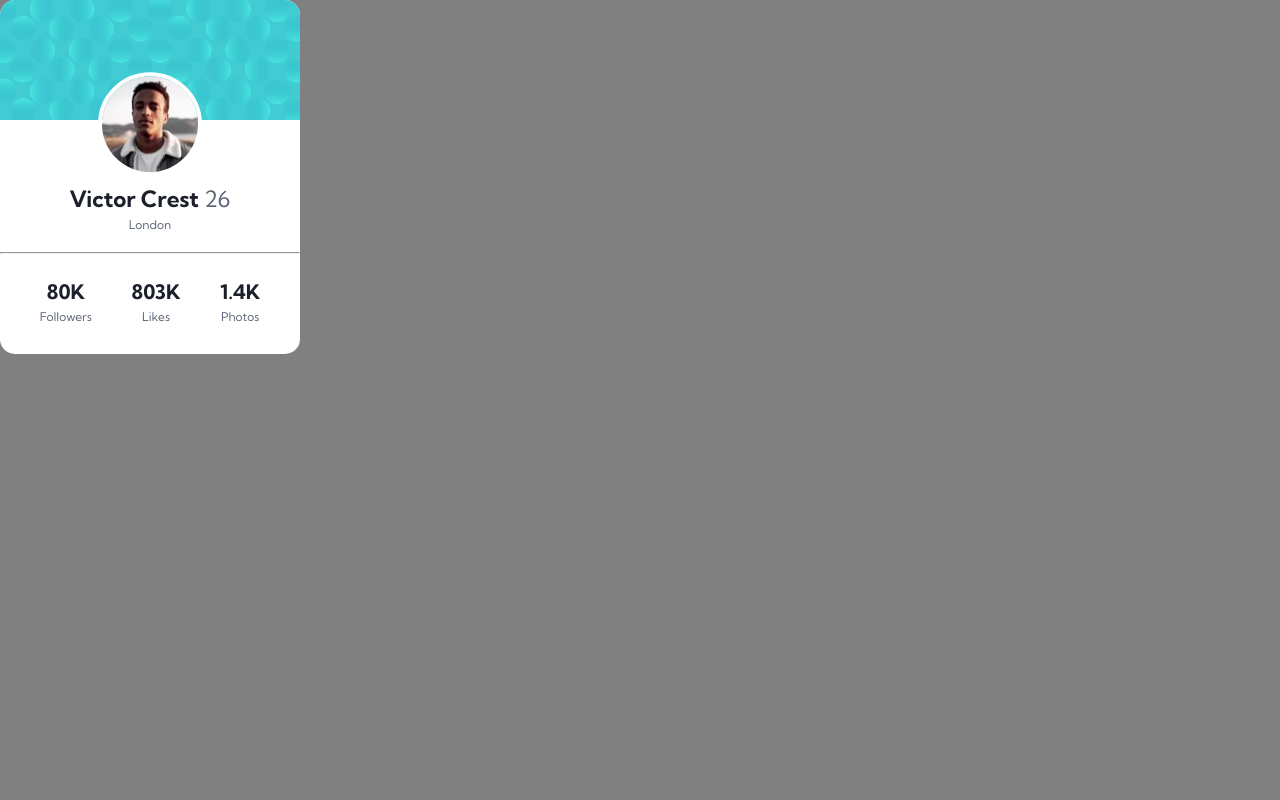
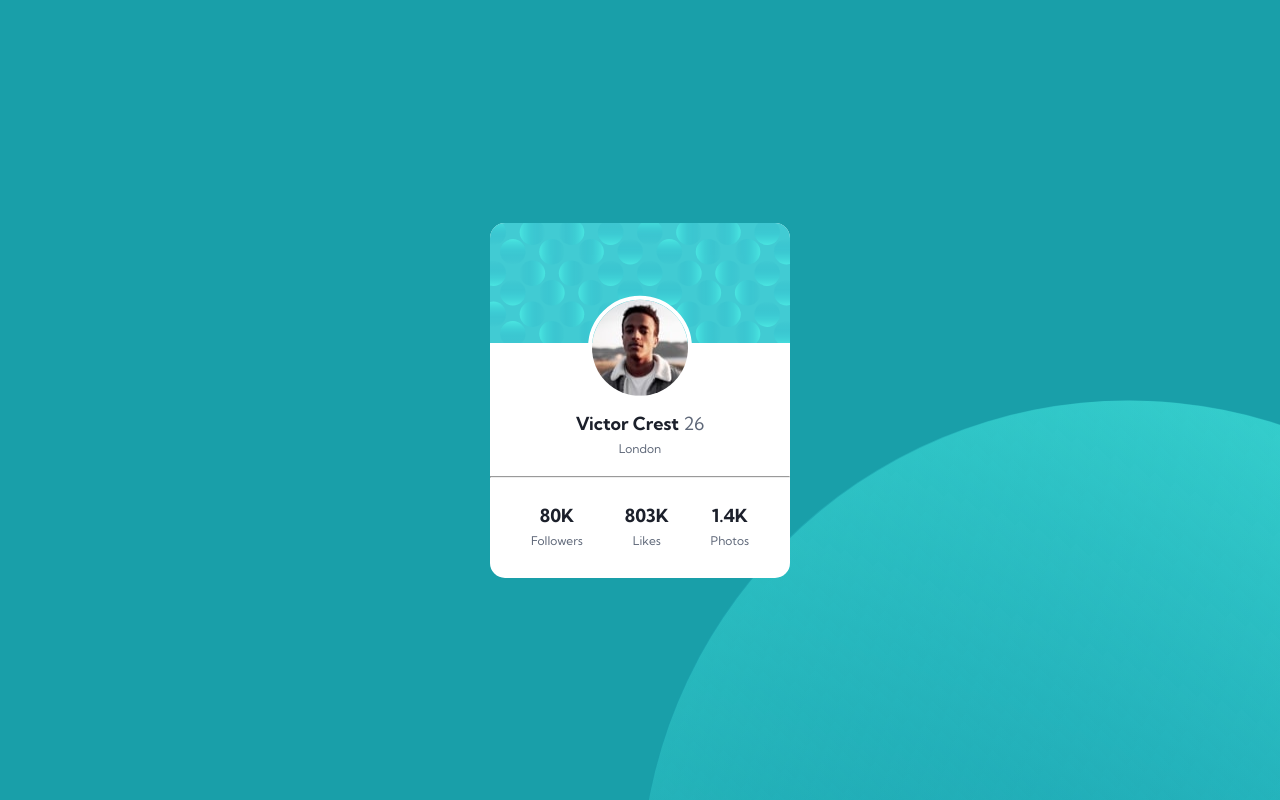
Before and after one commit to cpimentel25/Make-It-Real---Profile-Card-Component, a plain HTML site: page index.html in a window 1280 px wide. Drawn offline with Linux system fonts and the light colour scheme.

Commit message:
Update position card fixed

```diff
--- a/index.html
+++ b/index.html
@@ -9,6 +9,9 @@
     <title>Profile-Card-Component</title>
 </head>
 <body>
+    <div class="bgImg">
+        <img class="bgTop" src="./assets/bg-pattern-top.svg" />
+    </div>
     <main id="cardProfile">
         <section>
             <div id="imageProfile">
@@ -42,5 +45,8 @@
             </div>
         </footer>
     </main>
+    <div class="bgImg">
+        <img class="bgBottom" src="./assets/bg-pattern-bottom.svg" />
+    </div>
 </body>
 </html>
--- a/styles/component.css
+++ b/styles/component.css
@@ -12,14 +12,13 @@
 body {
     font-family: 'Kumbh Sans', sans-serif;
     font-weight: 400;
-    font-size: 15px;
+    font-size: 12px;
     color: hsl(224, 21%, 14%);
     line-height: 25px;
 }
 
 #cardProfile {
     width: 300px;
-    height: 100%;
     background-color: hsl(0, 0%, 100%);
     border-radius: 15px;
 }
@@ -74,10 +73,6 @@ p {
     font-size: 12px;
 }
 
-hr {
-    /* border-color: hsl(219, 14%, 63%); */
-}
-
 footer {
     display: flex;
     align-items: center;
@@ -91,7 +86,7 @@ footer div{
 }
 
 footer h1 {
-    font-size: 20px;
+    font-size: 18px;
 }
 
 
--- a/styles/pages.css
+++ b/styles/pages.css
@@ -1,4 +1,23 @@
 html body {
-    background-color: grey;
+    background-color: hsl(184, 74%, 38%);
     position: relative;
+    display: flex;
+    justify-content: center;
+    align-items: center;
+    width: 100%;
+    height: 100vh;
 }
+
+.bgImg {
+    position: absolute;
+}
+
+.bgImg .bgTop {
+    position: fixed;
+    z-index:-1;
+}
+
+.bgImg .bgBottom {
+    position: fixed;
+    z-index:-1;
+}
```
